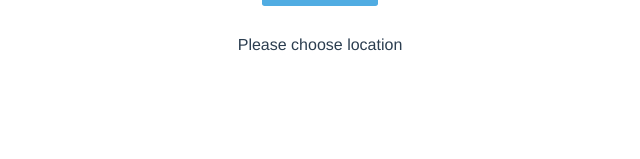
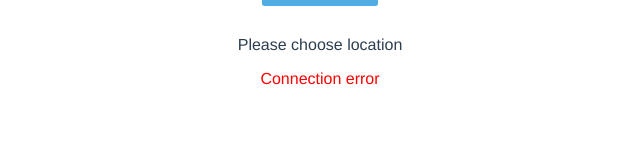
Before and after one commit to ElenaDo/weather-app, a Vue app: page / in a window 1280 px wide. Both pictures are taken after a click on the button "Random location". Shown: the part 141-300 px from the top of the page, without its empty margins (320-960 px from the left). Built offline with nearby package versions, Linux system fonts and the light colour scheme; no server answers.

Commit message:
display error message

```diff
--- a/src/App.vue
+++ b/src/App.vue
@@ -3,6 +3,7 @@
     <LocationSelector @citySelected="getByCity" @coordSelected="getByCoord" />
     <WeatherCard v-if="Object.keys(weatherData).length" :weatherData="weatherData"/>
     <p v-else>Please choose location</p>
+    <p v-if="errorMessage" class="error">{{errorMessage}}</p>
   </div>
 </template>
 
@@ -14,6 +15,7 @@ export default {
   name: 'App',
   data: () => ({
     weatherData: {},
+    errorMessage: '',
   }),
   components: {
     LocationSelector,
@@ -32,15 +34,25 @@ export default {
     },
     async getWeather(query) {
       try {
+        this.weatherData = {};
+        this.errorMessage = '';
         const host = process.env.VUE_APP_HOST;
         const key = process.env.VUE_APP_KEY;
-        console.log(host, key);
         const response = await fetch(`${host}/2.5/weather?${query}&units=metric&appid=${key}`);
+        if (!response.ok) {
+          console.log(response);
+          if (response.status === 404) {
+            this.errorMessage = 'City not found';
+          } else {
+            this.errorMessage = response.statusText;
+          }
+          return;
+        }
         const result = await response.json();
         this.weatherData = result;
-        console.log(result);
       } catch (err) {
         console.log(err);
+        this.errorMessage = 'Connection error';
       }
     },
   },
@@ -57,5 +69,7 @@ export default {
   margin-top: 60px;
   padding: 1em;
 }
-
+.error {
+  color: red
+}
 </style>
```
